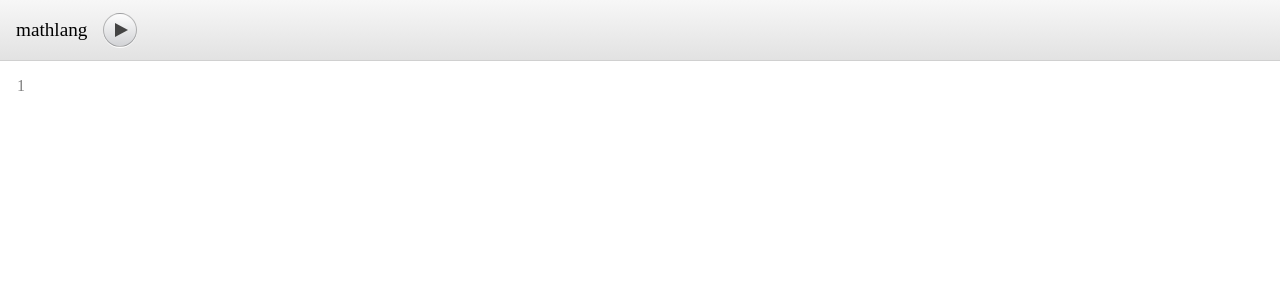
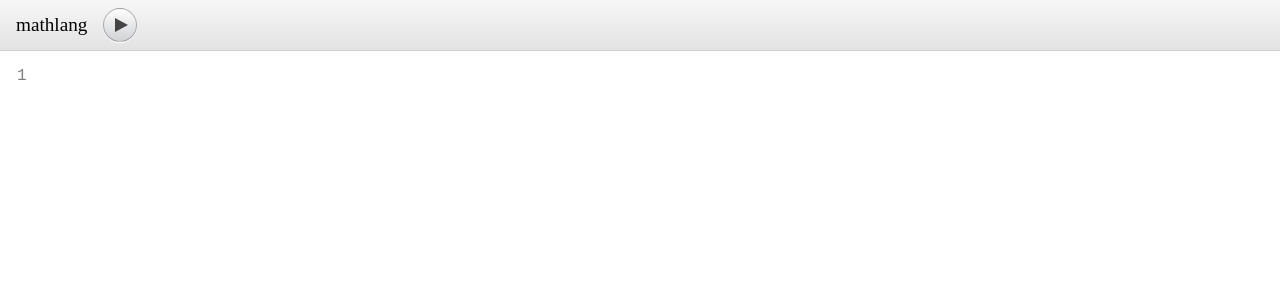
Before and after one commit to kddnewton/mathlang, a React app in the folder packages/playground/: page / in a window 1280 px wide. Shown: the top 300 px of the page. Built offline with nearby package versions, Linux system fonts and the light colour scheme.

Commit message:
Better spacing and font

```diff
--- a/packages/playground/src/style.css
+++ b/packages/playground/src/style.css
@@ -9,13 +9,14 @@ body {
   border-bottom: 1px solid #d0d0d0;
   display: flex;
   flex: 1;
-  padding: 0.8rem 1rem;
+  padding: 0.5rem 1rem;
 }
 
 .nav h1 {
   font-size: 1.2rem;
   font-weight: normal;
   margin: 0;
+  padding: 0;
 }
 
 .evaluate {
@@ -33,6 +34,7 @@ body {
 }
 
 .DraftEditor-root {
+  font-family: monospace;
   min-height: 40rem;
   padding: 1rem;
 }
```
